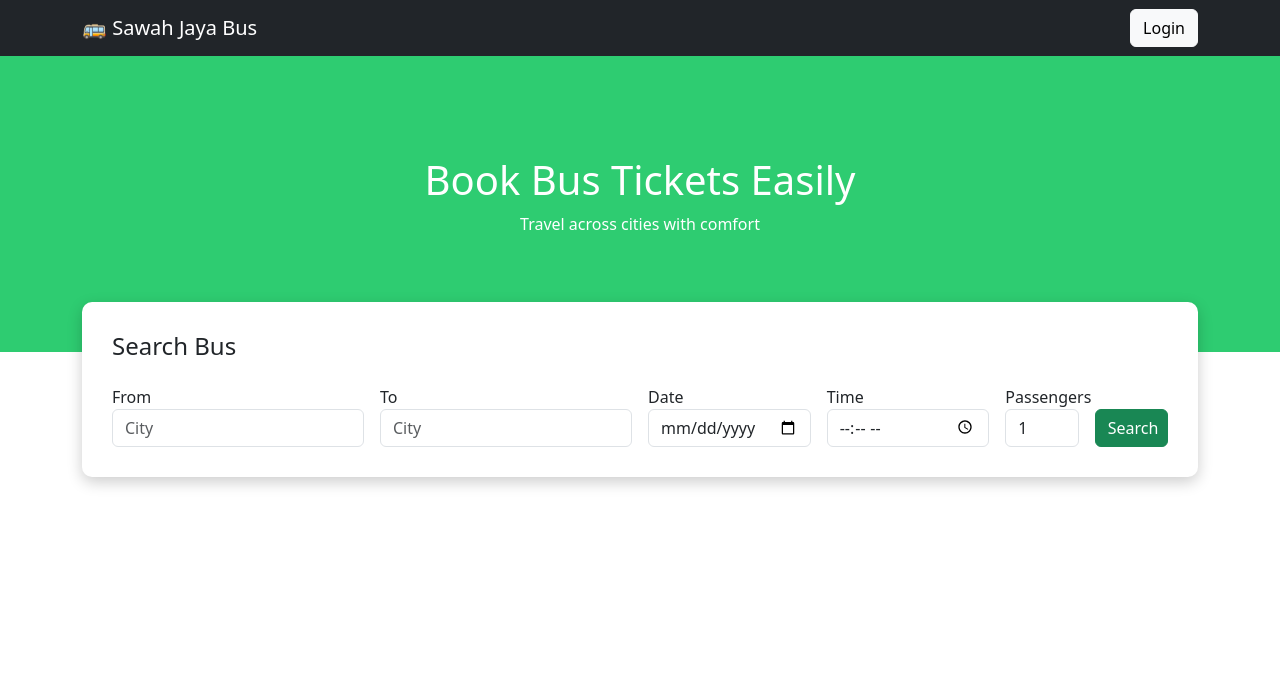
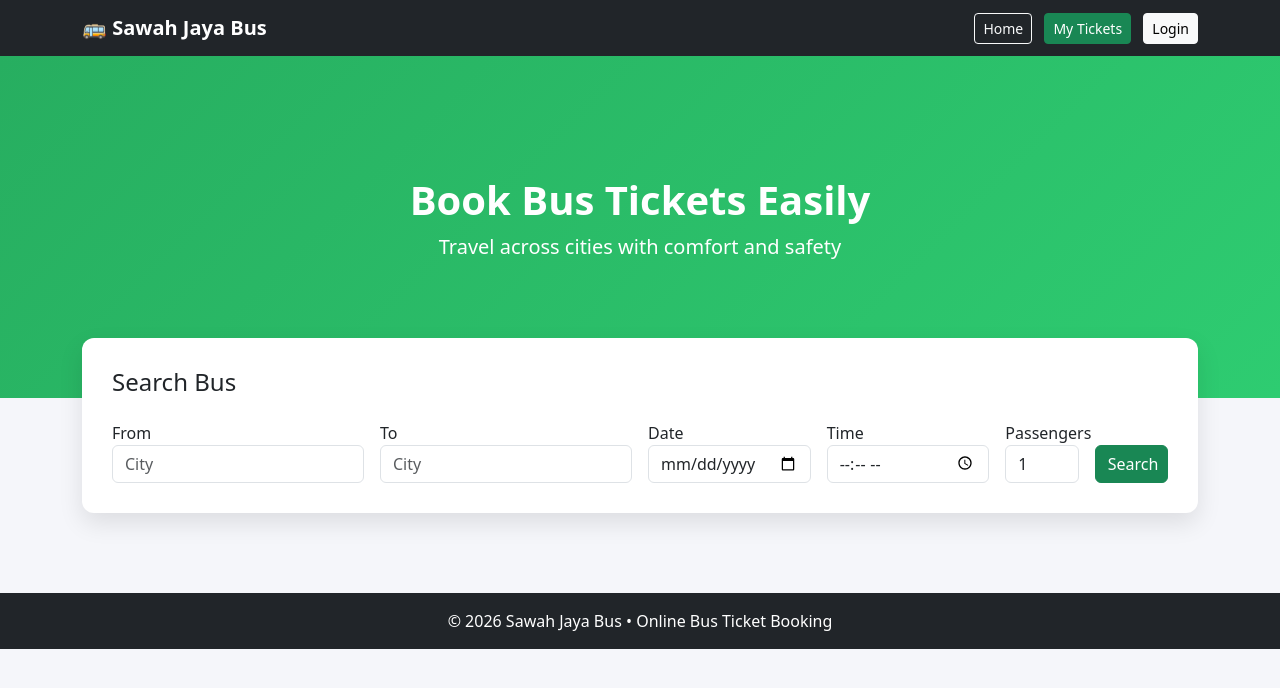
Before and after one commit to suaiimo22/bus-booking, a website: page public/index.html in a window 1280 px wide. Drawn offline with nearby package versions, Linux system fonts and the light colour scheme.

Commit message:
upgrade homepage UI

```diff
--- a/public/index.html
+++ b/public/index.html
@@ -8,19 +8,37 @@
 
 <style>
 
+body{
+background:#f5f6fa;
+}
+
+/* HERO */
+
 .hero{
-background:#2ecc71;
+background:linear-gradient(135deg,#27ae60,#2ecc71);
 color:white;
-padding:100px 20px;
+padding:120px 20px;
 text-align:center;
 }
+
+.hero h1{
+font-weight:bold;
+}
+
+/* SEARCH BOX */
 
 .search-box{
 background:white;
 padding:30px;
-border-radius:10px;
-margin-top:-50px;
-box-shadow:0 5px 15px rgba(0,0,0,0.2);
+border-radius:12px;
+margin-top:-60px;
+box-shadow:0 10px 25px rgba(0,0,0,0.1);
+}
+
+/* FOOTER */
+
+footer{
+margin-top:80px;
 }
 
 </style>
@@ -29,26 +47,45 @@ box-shadow:0 5px 15px rgba(0,0,0,0.2);
 
 <body>
 
-<nav class="navbar navbar-dark bg-dark">
+<!-- NAVBAR -->
+
+<nav class="navbar navbar-expand-lg navbar-dark bg-dark">
 
 <div class="container">
 
-<a class="navbar-brand">🚌 Sawah Jaya Bus</a>
+<a class="navbar-brand fw-bold">🚌 Sawah Jaya Bus</a>
 
 <div>
-<a href="login.html" class="btn btn-light">Login</a>
+
+<a href="index.html" class="btn btn-outline-light btn-sm me-2">Home</a>
+
+<a href="my-bookings.html" class="btn btn-success btn-sm me-2">
+My Tickets
+</a>
+
+<a href="login.html" class="btn btn-light btn-sm">
+Login
+</a>
+
 </div>
 
 </div>
 
 </nav>
 
+<!-- HERO -->
+
 <div class="hero">
 
 <h1>Book Bus Tickets Easily</h1>
-<p>Travel across cities with comfort</p>
+
+<p class="lead">
+Travel across cities with comfort and safety
+</p>
 
 </div>
+
+<!-- SEARCH -->
 
 <div class="container">
 
@@ -84,7 +121,9 @@ box-shadow:0 5px 15px rgba(0,0,0,0.2);
 </div>
 
 <div class="col-md-1 d-flex align-items-end">
-<button class="btn btn-success w-100" onclick="searchBus()">Search</button>
+<button class="btn btn-success w-100" onclick="searchBus()">
+Search
+</button>
 </div>
 
 </div>
@@ -92,6 +131,16 @@ box-shadow:0 5px 15px rgba(0,0,0,0.2);
 </div>
 
 </div>
+
+<!-- FOOTER -->
+
+<footer class="bg-dark text-white text-center p-3">
+
+<p class="mb-0">
+© 2026 Sawah Jaya Bus • Online Bus Ticket Booking
+</p>
+
+</footer>
 
 <script>
 
```
